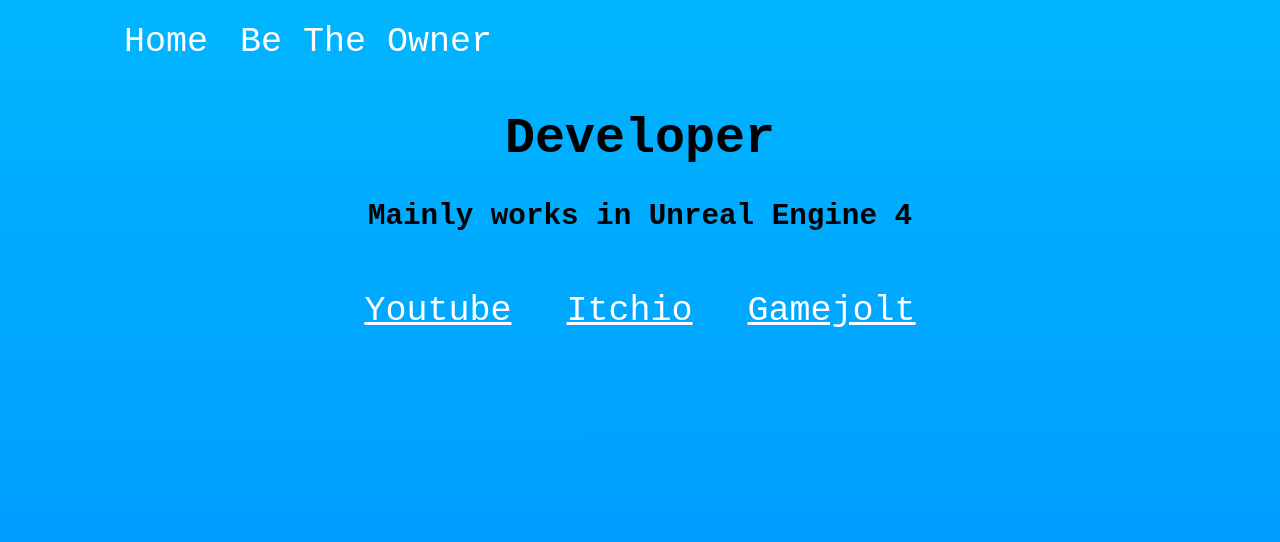
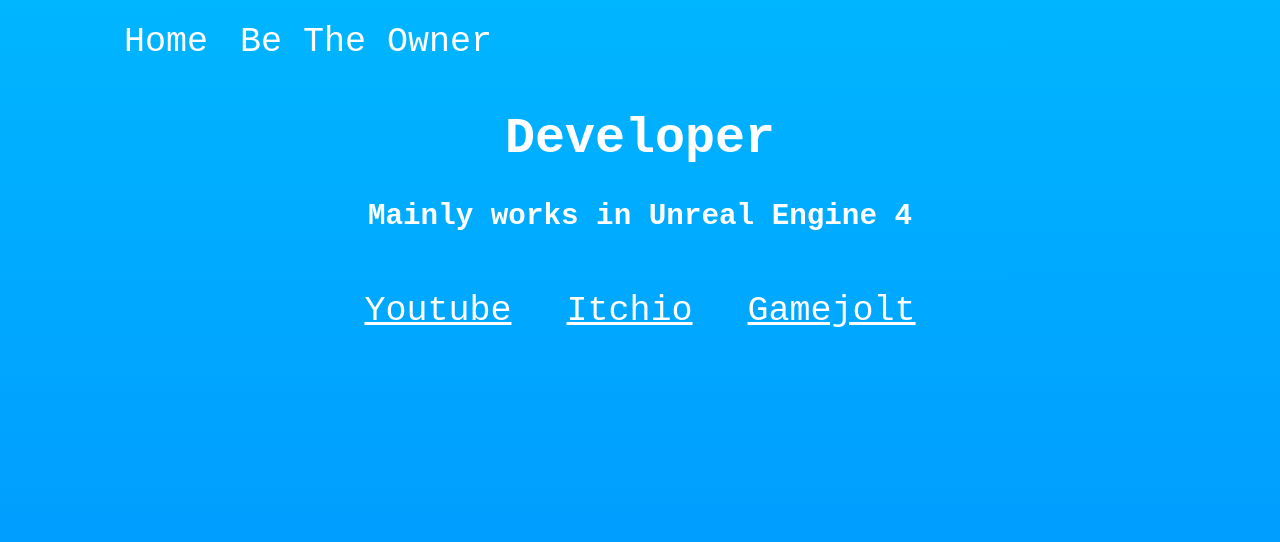
Before and after one commit to Ashrindy/ashrindy.github.io, a plain HTML site: page index.html in a window 1280 px wide. Drawn offline with Linux system fonts and the light colour scheme.

Commit message:
colors fixed

```diff
--- a/be-the-owner/styles.css
+++ b/be-the-owner/styles.css
@@ -6,7 +6,7 @@ body {
   font-size: 30px;
   padding-left: 100px;
   padding-right: 100px;
-  -webkit-text-fill-color: rgb(255, 255, 255);
+  color: rgb(255, 255, 255);
 }
 
 @font-face {
--- a/sonic-clash/styles.css
+++ b/sonic-clash/styles.css
@@ -6,7 +6,7 @@ body {
   font-size: 35px;
   padding-left: 100px;
   padding-right: 100px;
-  -webkit-text-fill-color: rgb(255, 255, 255);
+  color: rgb(255, 255, 255);
 }
 
 @font-face {
--- a/styles.css
+++ b/styles.css
@@ -8,6 +8,7 @@ body {
   -webkit-text-stroke: 0px black;
   padding-left: 100px;
   padding-right: 100px;
+  color: white;
 }
 
 .link {
```
